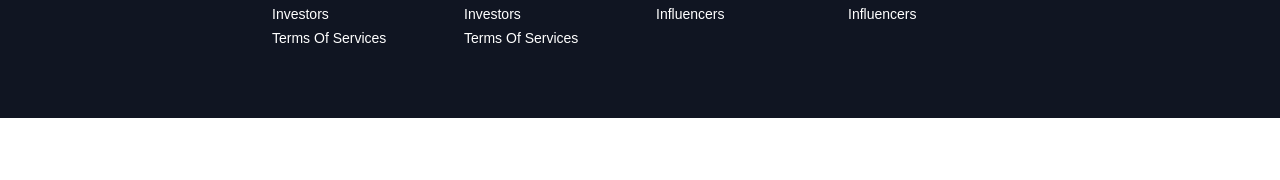
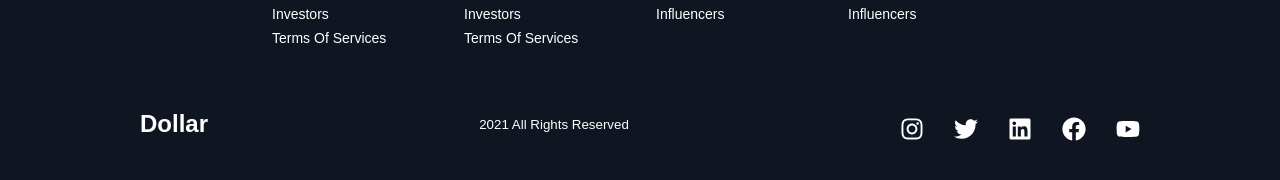
Before and after one commit to bravokevin/finance-training-web, a React (Create React App) app: page / in a window 1280 px wide. Shown: the part 4422-4602 px from the top of the page. Before the commit the page ends 4540 px from the top, so only its background shows below. Built offline with nearby package versions, Linux system fonts and the light colour scheme; a web font is replaced by a local one.

Commit message:
finishing styling footer adding social media logo also logo of the website

```diff
--- a/src/components/footer/Footer.js
+++ b/src/components/footer/Footer.js
@@ -1,6 +1,8 @@
 import React from 'react'
 
-import { FooterContainer, FooterWrapper, FooterLinksContainer, FooterLinksWrapper, FooterLinkItems, FooterLinkTittle, FooterLink } from "./Footer.styles.js";
+import { FaFacebook, FaInstagram, FaYoutube, FaTwitter, FaLinkedin } from "react-icons/fa"
+
+import { FooterContainer, FooterWrapper, FooterLinksContainer, FooterLinksWrapper, FooterLinkItems, FooterLinkTittle, FooterLink, SocialMedia, SocialMediaWrap, SocialLogo, SocialIcons, SocialIconLink, WebsiteRigths} from "./Footer.styles.js";
 
 const FOOTER_ITEMS1 = [
   {
@@ -41,7 +43,16 @@ const FOOTER_ITEMS2 = [{
       "facebook",
       "youtube",
       "twitter"]
-  }}
+  }
+}
+]
+
+const SOCIAL_MEDIA = [
+  { name: "instagram", icon:  FaInstagram },
+  { name: "twitter", icon: FaTwitter },
+  { name: "linkdin", icon: FaLinkedin },
+  { name: "facebook", icon: FaFacebook },
+  { name: "youtube", icon: FaYoutube}
 ]
 
 const Footer = () => {
@@ -89,6 +100,23 @@ const Footer = () => {
             </FooterLinksWrapper>
           ))}
         </FooterLinksContainer>
+        <SocialMedia>
+          <SocialMediaWrap>
+            <SocialLogo to='/'>Dollar</SocialLogo>
+            <WebsiteRigths>{new Date().getFullYear()} all rights reserved</WebsiteRigths>
+            <SocialIcons>
+
+              {SOCIAL_MEDIA.map((i) => (
+                <SocialIconLink href="/" target="_blank" aria-label={i.name}>
+                  {<i.icon/>}
+                </SocialIconLink>
+              ))}
+
+            </SocialIcons>
+
+          </SocialMediaWrap>
+        </SocialMedia>
+
       </FooterWrapper>
     </FooterContainer>
   )
--- a/src/components/footer/Footer.styles.js
+++ b/src/components/footer/Footer.styles.js
@@ -65,3 +65,53 @@ font-size: 14px;
     transition: 0.3s ease-out;
 }
 `
+
+export const SocialMedia = styled.section`
+max-width: 1000px;
+width:100%;
+
+`
+
+export const SocialMediaWrap = styled.div`
+display:flex;
+justify-content: space-between;
+align-items: center;
+max-width: 1100px;
+margin: 40px auto 0 auto;
+
+@media screen and (max-width: 870px){
+flex-direction: column;
+}
+
+`
+
+export const SocialLogo = styled(Link)`
+color:#fff;
+justify-self:start;
+cursor:pointer;
+text-decoration: none;
+
+font-size: 1.5rem;
+display:flex;
+align-items:center;
+margin-bottom: 16px;
+font-weight: bold;
+`
+
+export const WebsiteRigths = styled.small`
+color:#fff;
+margin-bottom: 16px;
+`
+
+export const SocialIcons = styled.div`
+display: flex;
+justify-content: space-between;
+align-items: center;
+width: 240px;
+
+`
+
+export const SocialIconLink = styled.a`
+color: #fff;
+font-size: 24px;
+`
```
